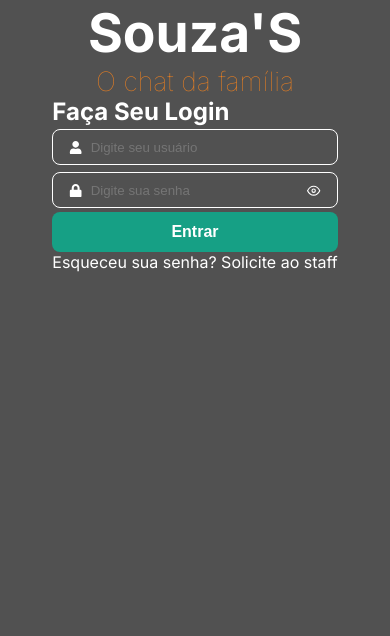
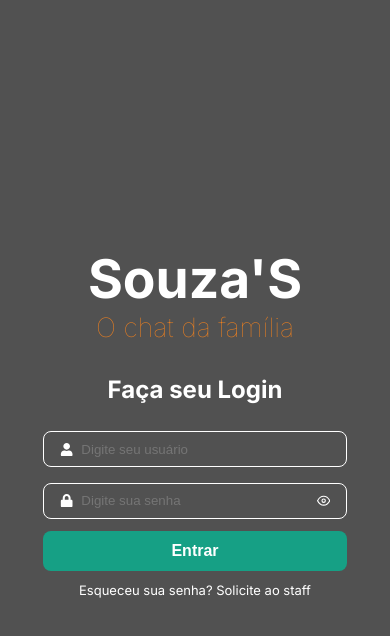
Before and after one commit to thdev-matheus/frontend-souzas-next-typescript, a Next.js app: page /login in a window 390 px wide. Shown: the top 636 px of the page. Built offline with nearby package versions, Linux system fonts and the light colour scheme.

Commit message:
feat: responsividade da página de login

```diff
--- a/src/app/login/styles.ts
+++ b/src/app/login/styles.ts
@@ -1,90 +1,64 @@
 import styled from "styled-components";
 
 export const Container = styled.section`
+  width: 100vw;
+  height: 100vh;
+
+  display: flex;
+  flex-direction: column;
+  justify-content: center;
+  align-items: center;
+  gap: 2rem;
+
+  padding: 0 10vw;
+
+  overflow: hidden auto;
+
   @media (min-width: 481px) {
+    padding: 0 5vw;
   }
 
   @media (min-width: 768px) {
+    flex-direction: row;
+    gap: 0;
   }
 
   @media (min-width: 992px) {
-  }
-
-  @media (min-width: 1200px) {
-    width: 100vw;
-    height: 100vh;
-
-    display: flex;
-    justify-content: center;
-    align-items: center;
-
     padding: 0 10vw;
-  }
-
-  @media (min-width: 1920px) {
   }
 `;
 
 export const BoxLogo = styled.section`
-  @media (min-width: 481px) {
-  }
+  width: 100%;
+
+  display: flex;
+  flex-direction: column;
+  justify-content: center;
+  align-items: center;
+
+  text-align: center;
 
   @media (min-width: 768px) {
-  }
-
-  @media (min-width: 992px) {
-  }
-
-  @media (min-width: 1200px) {
     width: 50%;
     height: 60%;
-
-    display: flex;
-    flex-direction: column;
-    justify-content: center;
-    align-items: center;
 
     border-right: 1px solid white;
 
     text-align: center;
-
-    & > h1 {
-      font-size: 40pt;
-    }
-
-    & > h2 {
-      font-size: 20pt;
-      font-weight: lighter;
-
-      color: ${(props) => props.theme.secondary};
-    }
-  }
-
-  @media (min-width: 1920px) {
   }
 `;
 
 export const BoxForm = styled.section`
-  @media (min-width: 481px) {
-  }
+  width: 100%;
+
+  display: flex;
+  justify-content: center;
+  align-items: center;
 
   @media (min-width: 768px) {
-  }
-
-  @media (min-width: 992px) {
-  }
-
-  @media (min-width: 1200px) {
     width: 50%;
     height: 60%;
 
-    display: flex;
-    justify-content: center;
-    align-items: center;
-
     border-left: 1px solid white;
   }
-
-  @media (min-width: 1920px) {
-  }
 `;
--- a/src/blocks/LoginFormBlock/index.tsx
+++ b/src/blocks/LoginFormBlock/index.tsx
@@ -37,7 +37,7 @@ export const LoginFormBlock = () => {
 
   return (
     <S.Container>
-      <h2>Faça Seu Login</h2>
+      <h2>Faça seu Login</h2>
 
       <S.Form onSubmit={handleSubmit(handleLogin)}>
         <C.Input
--- a/src/blocks/LoginFormBlock/styles.ts
+++ b/src/blocks/LoginFormBlock/styles.ts
@@ -1,16 +1,6 @@
 import styled from "styled-components";
 
 export const Container = styled.section`
-  @media (min-width: 481px) {
-  }
-
-  @media (min-width: 768px) {
-  }
-
-  @media (min-width: 992px) {
-  }
-
-  @media (min-width: 1200px) {
   width: 19rem;
 
   display: flex;
@@ -18,26 +8,9 @@ export const Container = styled.section`
   justify-content: center;
   align-items: center;
   gap: 1.5rem;
-
-    & > h2 {
-    }
-  }
-
-  @media (min-width: 1920px) {
-  }
 `;
 
 export const Form = styled.form`
-  @media (min-width: 481px) {
-  }
-
-  @media (min-width: 768px) {
-  }
-
-  @media (min-width: 992px) {
-  }
-
-  @media (min-width: 1200px) {
   width: 100%;
 
   display: flex;
@@ -50,10 +23,6 @@ export const Form = styled.form`
     text-align: center;
     font-size: small;
   }
-  }
-
-  @media (min-width: 1920px) {
-  }
 `;
 
 export const BoxButton = styled.div`
```
Lines whose indentation alone changed are shown as unchanged.
